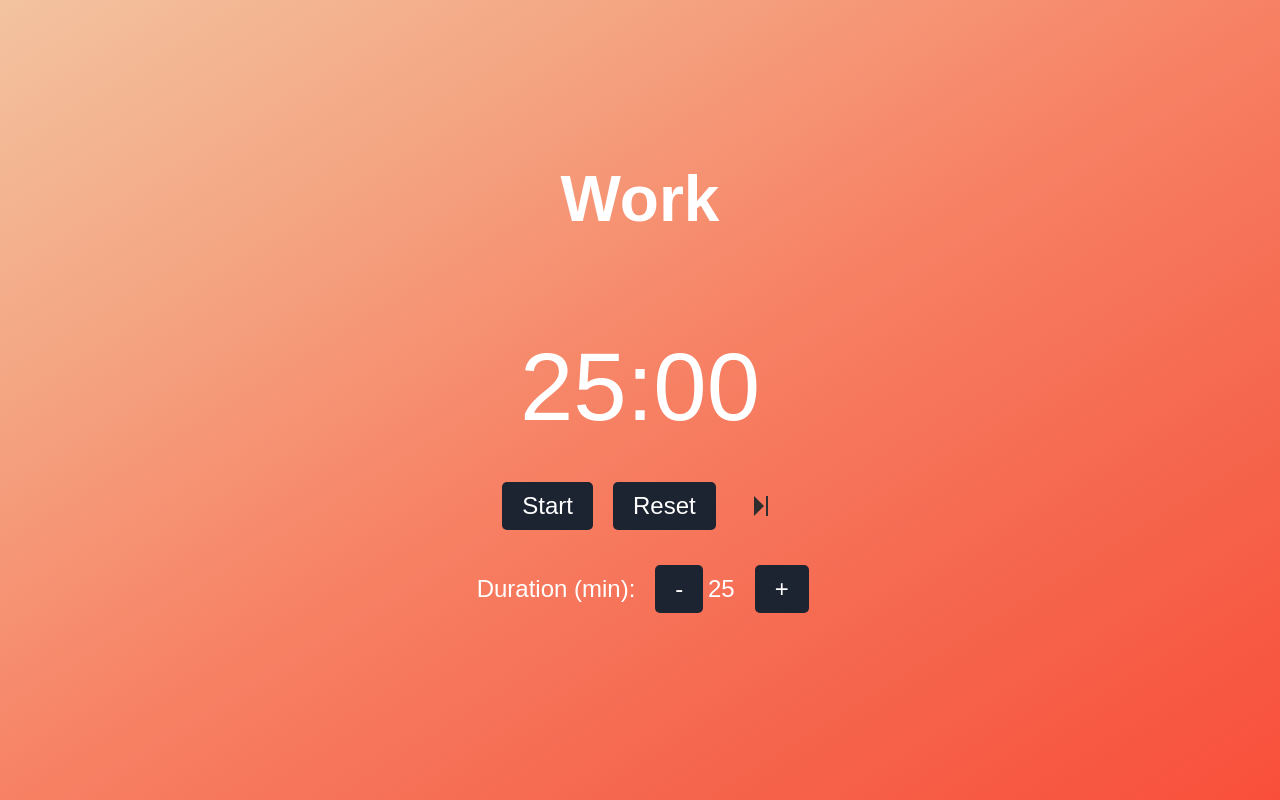
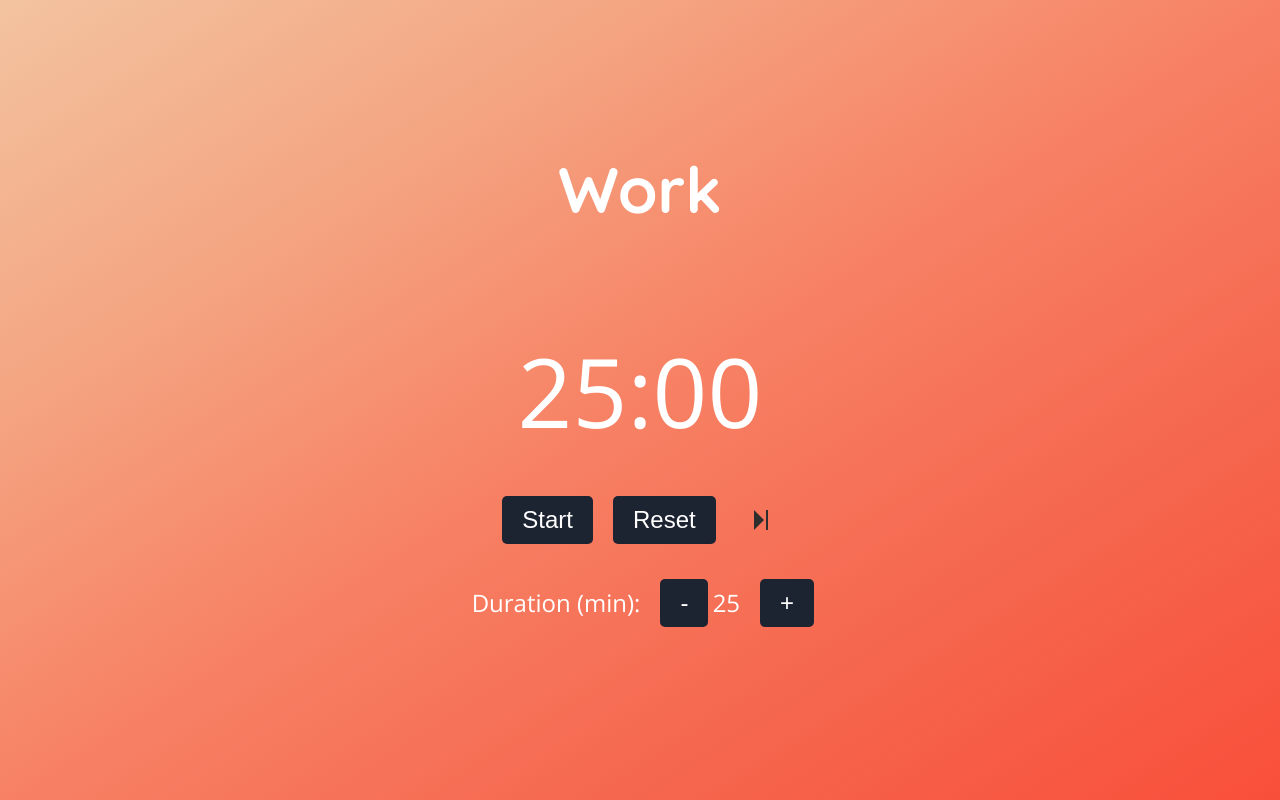
Before and after one commit to valentinminkov/moodpom, a React (Create React App) app: page / in a window 1280 px wide. Built offline with nearby package versions, Linux system fonts and the light colour scheme.

Commit message:
adjust styles

```diff
--- a/public/index.html
+++ b/public/index.html
@@ -13,6 +13,27 @@
       user's mobile device or desktop. See https://developers.google.com/web/fundamentals/web-app-manifest/
     -->
     <link rel="manifest" href="%PUBLIC_URL%/manifest.json" />
+    <!-- Fonts -->
+    <link rel="preconnect" href="https://fonts.googleapis.com" />
+    <link rel="preconnect" href="https://fonts.gstatic.com" crossorigin />
+    <link
+      href="https://fonts.googleapis.com/css2?family=Quicksand:wght@300;400;500;600;700&display=swap"
+      rel="stylesheet"
+    />
+
+    <link rel="preconnect" href="https://fonts.googleapis.com" />
+    <link rel="preconnect" href="https://fonts.gstatic.com" crossorigin />
+    <link
+      href="https://fonts.googleapis.com/css2?family=Open+Sans:ital,wght@0,300;0,400;0,500;0,600;0,700;0,800;1,300;1,400;1,500;1,600;1,700;1,800&display=swap"
+      rel="stylesheet"
+    />
+
+    <link rel="preconnect" href="https://fonts.googleapis.com" />
+    <link rel="preconnect" href="https://fonts.gstatic.com" crossorigin />
+    <link
+      href="https://fonts.googleapis.com/css2?family=Open+Sans:ital,wght@0,300;0,400;0,500;0,600;0,700;0,800;1,300;1,400;1,500;1,600;1,700;1,800&display=swap"
+      rel="stylesheet"
+    />
     <!--
       Notice the use of %PUBLIC_URL% in the tags above.
       It will be replaced with the URL of the `public` folder during the build.
--- a/src/App.module.css
+++ b/src/App.module.css
@@ -1,5 +1,4 @@
 .app-container {
-  font-family: "Montserrat", sans-serif;
   color: #fff;
   height: 100vh;
   display: flex;
--- a/src/index.css
+++ b/src/index.css
@@ -1,18 +1,26 @@
-html, body {
+html,
+body {
   /* Prevents horizontal scroll flashing when switching to break period */
   overflow-x: hidden;
 }
 
 body {
   margin: 0;
-  font-family: -apple-system, BlinkMacSystemFont, 'Segoe UI', 'Roboto', 'Oxygen',
-    'Ubuntu', 'Cantarell', 'Fira Sans', 'Droid Sans', 'Helvetica Neue',
-    sans-serif;
+  font-family: "Open Sans", sans-serif;
   -webkit-font-smoothing: antialiased;
   -moz-osx-font-smoothing: grayscale;
 }
 
+h1,
+h2,
+h3,
+h4,
+h5,
+h6 {
+  font-family: "Quicksand", sans-serif;
+}
+
 code {
-  font-family: source-code-pro, Menlo, Monaco, Consolas, 'Courier New',
+  font-family: source-code-pro, Menlo, Monaco, Consolas, "Courier New",
     monospace;
 }
```
